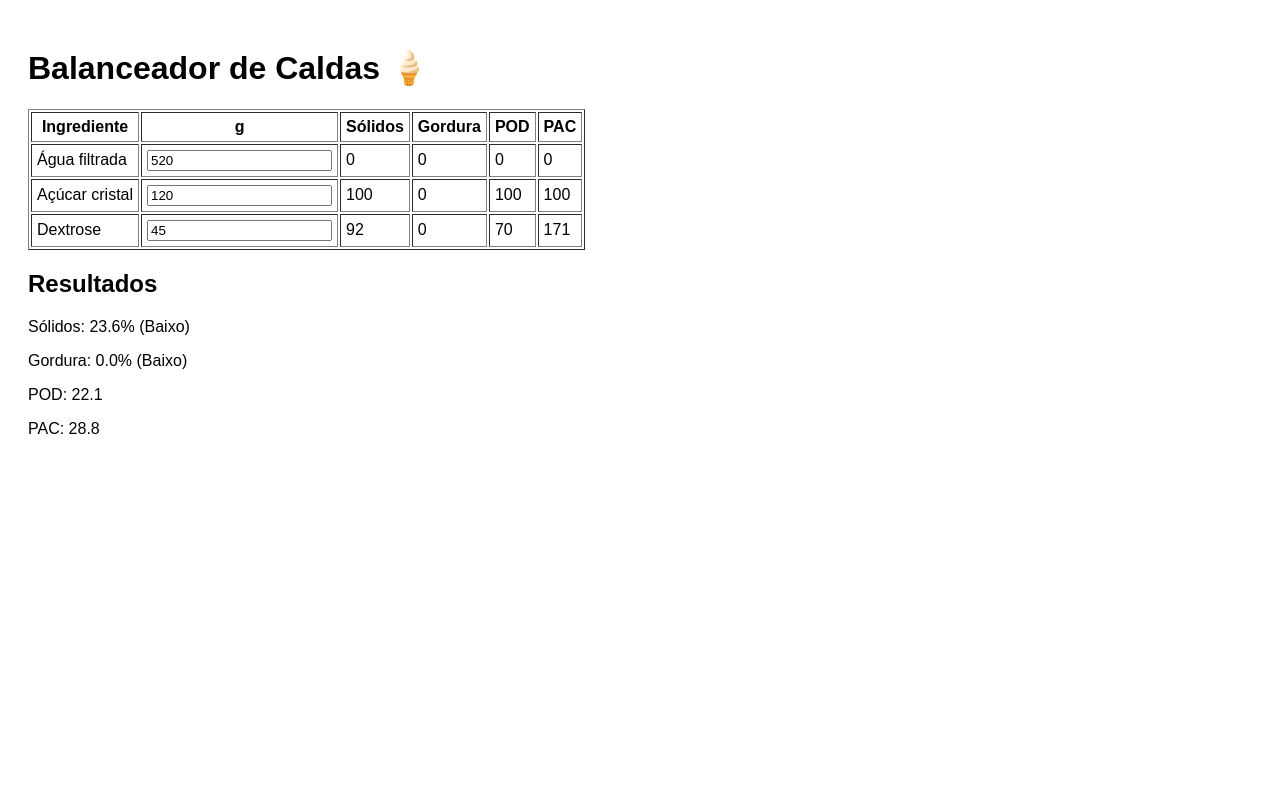
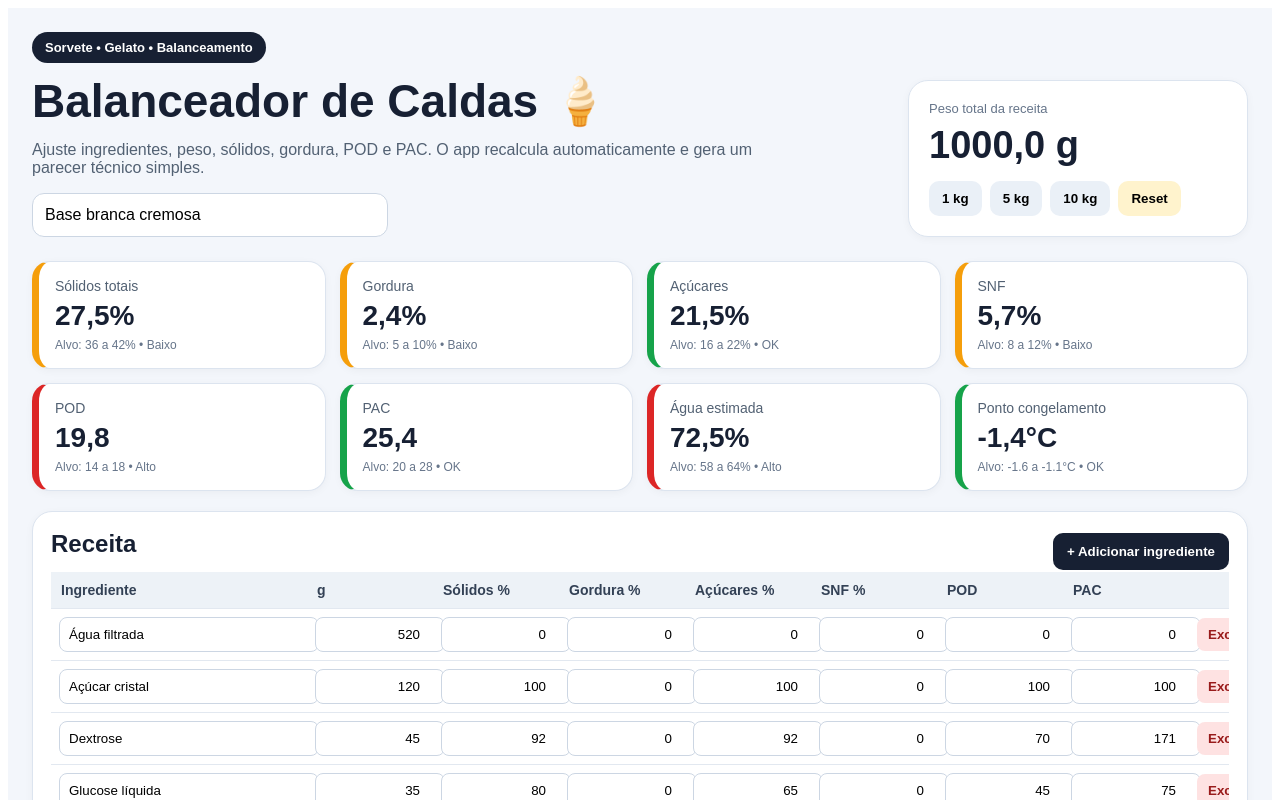
Before and after one commit to vasconcellosflori-code/Meu-balanceador-de-Caldas-de-Sorvetes, a React (Vite) app: page / in a window 1280 px wide. Shown: the top 800 px of the page. Built offline with nearby package versions, Linux system fonts and the light colour scheme.

Commit message:
Update App.jsx

```diff
--- a/src/App.jsx
+++ b/src/App.jsx
@@ -1,93 +1,266 @@
 import React, { useMemo, useState } from "react";
 import { createRoot } from "react-dom/client";
 
-const baseIngredients = [
-  { id: 1, name: "Água filtrada", grams: 520, solids: 0, fat: 0, sugar: 0, snf: 0, pod: 0, pac: 0 },
-  { id: 2, name: "Açúcar cristal", grams: 120, solids: 100, fat: 0, sugar: 100, snf: 0, pod: 100, pac: 100 },
-  { id: 3, name: "Dextrose", grams: 45, solids: 92, fat: 0, sugar: 92, snf: 0, pod: 70, pac: 171 }
+const ingredientesIniciais = [
+  { id: 1, nome: "Água filtrada", g: 520, solidos: 0, gordura: 0, acucares: 0, snf: 0, pod: 0, pac: 0 },
+  { id: 2, nome: "Açúcar cristal", g: 120, solidos: 100, gordura: 0, acucares: 100, snf: 0, pod: 100, pac: 100 },
+  { id: 3, nome: "Dextrose", g: 45, solidos: 92, gordura: 0, acucares: 92, snf: 0, pod: 70, pac: 171 },
+  { id: 4, nome: "Glucose líquida", g: 35, solidos: 80, gordura: 0, acucares: 65, snf: 0, pod: 45, pac: 75 },
+  { id: 5, nome: "Leite integral", g: 160, solidos: 12, gordura: 3.2, acucares: 4.8, snf: 8.8, pod: 4.8, pac: 4.8 },
+  { id: 6, nome: "Creme de leite 25%", g: 75, solidos: 31, gordura: 25, acucares: 3, snf: 6, pod: 3, pac: 3 },
+  { id: 7, nome: "Leite em pó desnatado", g: 40, solidos: 96, gordura: 1, acucares: 52, snf: 95, pod: 52, pac: 52 },
+  { id: 8, nome: "Estabilizante", g: 5, solidos: 100, gordura: 0, acucares: 0, snf: 0, pod: 0, pac: 0 }
 ];
 
-const targets = {
-  solids: [36, 42],
-  fat: [5, 10],
+const faixas = {
+  solidos: [36, 42],
+  gordura: [5, 10],
+  acucares: [16, 22],
+  snf: [8, 12],
   pod: [14, 18],
-  pac: [20, 28]
+  pac: [20, 28],
+  agua: [58, 64]
 };
 
-function format(n){ return Number(n || 0).toFixed(1); }
-
-function status(value, [min, max]){
-  if(value < min) return "Baixo";
-  if(value > max) return "Alto";
-  return "OK";
+function num(valor) {
+  return Number(valor || 0);
 }
 
-function App(){
-  const [ingredients, setIngredients] = useState(baseIngredients);
+function fmt(valor) {
+  return Number(valor || 0).toFixed(1).replace(".", ",");
+}
 
-  const totalGrams = useMemo(() =>
-    ingredients.reduce((sum, item) => sum + Number(item.grams || 0), 0),
-    [ingredients]
-  );
+function status(valor, faixa) {
+  if (valor < faixa[0]) return "baixo";
+  if (valor > faixa[1]) return "alto";
+  return "ok";
+}
 
-  const totals = useMemo(() => {
-    const total = totalGrams || 1;
-    const calc = key => ingredients.reduce(
-      (sum, item) => sum + Number(item.grams || 0) * Number(item[key] || 0) / 100,
-      0
-    ) / total * 100;
+function textoStatus(valor, faixa) {
+  const s = status(valor, faixa);
+  if (s === "ok") return "OK";
+  if (s === "baixo") return "Baixo";
+  return "Alto";
+}
+
+function corStatus(valor, faixa) {
+  const s = status(valor, faixa);
+  if (s === "ok") return "#16a34a";
+  if (s === "baixo") return "#f59e0b";
+  return "#dc2626";
+}
+
+function App() {
+  const [nomeReceita, setNomeReceita] = useState("Base branca cremosa");
+  const [ingredientes, setIngredientes] = useState(ingredientesIniciais);
+
+  const pesoTotal = useMemo(() => {
+    return ingredientes.reduce((soma, item) => soma + num(item.g), 0);
+  }, [ingredientes]);
+
+  const totais = useMemo(() => {
+    const total = pesoTotal || 1;
+    const calc = (campo) => ingredientes.reduce((soma, item) => soma + num(item.g) * num(item[campo]) / 100, 0) / total * 100;
+
+    const solidos = calc("solidos");
+    const gordura = calc("gordura");
+    const acucares = calc("acucares");
+    const snf = calc("snf");
+    const pod = calc("pod");
+    const pac = calc("pac");
+    const agua = 100 - solidos;
 
     return {
-      solids: calc("solids"),
-      fat: calc("fat"),
-      pod: calc("pod"),
-      pac: calc("pac")
+      solidos,
+      gordura,
+      acucares,
+      snf,
+      pod,
+      pac,
+      agua,
+      pontoCongelamento: pac * -0.055
     };
-  }, [ingredients, totalGrams]);
+  }, [ingredientes, pesoTotal]);
 
-  function update(id, field, value){
-    setIngredients(rows => rows.map(row => row.id === id ? {
-      ...row,
-      [field]: Number(value)
-    } : row));
+  function atualizar(id, campo, valor) {
+    setIngredientes(lista => lista.map(item => item.id === id ? {
+      ...item,
+      [campo]: campo === "nome" ? valor : Number(valor)
+    } : item));
   }
 
+  function adicionarIngrediente() {
+    setIngredientes(lista => [...lista, {
+      id: Date.now(),
+      nome: "Novo ingrediente",
+      g: 0,
+      solidos: 0,
+      gordura: 0,
+      acucares: 0,
+      snf: 0,
+      pod: 0,
+      pac: 0
+    }]);
+  }
+
+  function removerIngrediente(id) {
+    setIngredientes(lista => lista.filter(item => item.id !== id));
+  }
+
+  function escalarReceita(novoPeso) {
+    const atual = pesoTotal || 1;
+    const fator = novoPeso / atual;
+    setIngredientes(lista => lista.map(item => ({
+      ...item,
+      g: Math.round(num(item.g) * fator * 10) / 10
+    })));
+  }
+
+  function resetar() {
+    setNomeReceita("Base branca cremosa");
+    setIngredientes(ingredientesIniciais);
+  }
+
+  const parecer = [];
+  if (totais.solidos < faixas.solidos[0]) parecer.push("Sólidos baixos: tendência de calda mais aquosa, menor corpo e maior risco de cristais de gelo.");
+  if (totais.solidos > faixas.solidos[1]) parecer.push("Sólidos altos: produto pode ficar pesado, denso e com menor sensação de frescor.");
+  if (totais.gordura < faixas.gordura[0]) parecer.push("Gordura baixa: menor cremosidade e menor sensação de corpo.");
+  if (totais.gordura > faixas.gordura[1]) parecer.push("Gordura alta: pode deixar o produto pesado e mascarar sabor.");
+  if (totais.pac < faixas.pac[0]) parecer.push("PAC baixo: tendência de endurecer demais no freezer.");
+  if (totais.pac > faixas.pac[1]) parecer.push("PAC alto: tendência de ficar mole demais.");
+  if (totais.pod < faixas.pod[0]) parecer.push("POD baixo: dulçor discreto, pode faltar percepção de sabor.");
+  if (totais.pod > faixas.pod[1]) parecer.push("POD alto: dulçor elevado, pode ficar enjoativo.");
+  if (parecer.length === 0) parecer.push("Calda dentro de uma faixa equilibrada para uma base cremosa. Faça validação prática de maturação, batimento e freezer.");
+
+  const cards = [
+    ["Sólidos totais", totais.solidos, "%", faixas.solidos],
+    ["Gordura", totais.gordura, "%", faixas.gordura],
+    ["Açúcares", totais.acucares, "%", faixas.acucares],
+    ["SNF", totais.snf, "%", faixas.snf],
+    ["POD", totais.pod, "", faixas.pod],
+    ["PAC", totais.pac, "", faixas.pac],
+    ["Água estimada", totais.agua, "%", faixas.agua],
+    ["Ponto congelamento", totais.pontoCongelamento, "°C", [-1.6, -1.1]]
+  ];
+
   return (
-    <div style={{padding:20,fontFamily:"Arial"}}>
-      <h1>Balanceador de Caldas 🍦</h1>
+    <div style={styles.page}>
+      <div style={styles.container}>
+        <header style={styles.header}>
+          <div>
+            <div style={styles.badge}>Sorvete • Gelato • Balanceamento</div>
+            <h1 style={styles.title}>Balanceador de Caldas 🍦</h1>
+            <p style={styles.subtitle}>Ajuste ingredientes, peso, sólidos, gordura, POD e PAC. O app recalcula automaticamente e gera um parecer técnico simples.</p>
+            <input style={styles.recipeInput} value={nomeReceita} onChange={(e) => setNomeReceita(e.target.value)} />
+          </div>
 
-      <table border="1" cellPadding="5">
+          <div style={styles.totalBox}>
+            <div style={styles.smallLabel}>Peso total da receita</div>
+            <div style={styles.totalWeight}>{fmt(pesoTotal)} g</div>
+            <div style={styles.buttonRow}>
+              <button style={styles.button} onClick={() => escalarReceita(1000)}>1 kg</button>
+              <button style={styles.button} onClick={() => escalarReceita(5000)}>5 kg</button>
+              <button style={styles.button} onClick={() => escalarReceita(10000)}>10 kg</button>
+              <button style={styles.buttonLight} onClick={resetar}>Reset</button>
+            </div>
+          </div>
+        </header>
+
+        <section style={styles.cards}>
+          {cards.map(([titulo, valor, unidade, faixa]) => (
+            <div key={titulo} style={{...styles.card, borderLeft: `7px solid ${corStatus(valor, faixa)}`}}>
+              <div style={styles.cardTitle}>{titulo}</div>
+              <div style={styles.cardValue}>{fmt(valor)}{unidade}</div>
+              <div style={styles.cardFooter}>Alvo: {faixa[0]} a {faixa[1]}{unidade} • {textoStatus(valor, faixa)}</div>
+            </div>
+          ))}
+        </section>
+
+        <section style={styles.panel}>
+          <div style={styles.panelHeader}>
+            <h2 style={styles.h2}>Receita</h2>
+            <button style={styles.primaryButton} onClick={adicionarIngrediente}>+ Adicionar ingrediente</button>
+          </div>
+
+          <div style={styles.tableWrap}>
+            <table style={styles.table}>
               <thead>
                 <tr>
-            <th>Ingrediente</th>
-            <th>g</th>
-            <th>Sólidos</th>
-            <th>Gordura</th>
-            <th>POD</th>
-            <th>PAC</th>
+                  <th style={styles.th}>Ingrediente</th>
+                  <th style={styles.th}>g</th>
+                  <th style={styles.th}>Sólidos %</th>
+                  <th style={styles.th}>Gordura %</th>
+                  <th style={styles.th}>Açúcares %</th>
+                  <th style={styles.th}>SNF %</th>
+                  <th style={styles.th}>POD</th>
+                  <th style={styles.th}>PAC</th>
+                  <th style={styles.th}></th>
                 </tr>
               </thead>
               <tbody>
-          {ingredients.map(i=> (
-            <tr key={i.id}>
-              <td>{i.name}</td>
-              <td><input type="number" value={i.grams} onChange={e=>update(i.id,"grams",e.target.value)} /></td>
-              <td>{i.solids}</td>
-              <td>{i.fat}</td>
-              <td>{i.pod}</td>
-              <td>{i.pac}</td>
+                {ingredientes.map(item => (
+                  <tr key={item.id}>
+                    <td style={styles.td}><input style={styles.inputName} value={item.nome} onChange={(e) => atualizar(item.id, "nome", e.target.value)} /></td>
+                    {["g", "solidos", "gordura", "acucares", "snf", "pod", "pac"].map(campo => (
+                      <td style={styles.td} key={campo}>
+                        <input style={styles.inputNumber} type="number" value={item[campo]} onChange={(e) => atualizar(item.id, campo, e.target.value)} />
+                      </td>
+                    ))}
+                    <td style={styles.td}><button style={styles.deleteButton} onClick={() => removerIngrediente(item.id)}>Excluir</button></td>
                   </tr>
                 ))}
               </tbody>
             </table>
+          </div>
+        </section>
 
-      <h2>Resultados</h2>
-      <p>Sólidos: {format(totals.solids)}% ({status(totals.solids, targets.solids)})</p>
-      <p>Gordura: {format(totals.fat)}% ({status(totals.fat, targets.fat)})</p>
-      <p>POD: {format(totals.pod)}</p>
-      <p>PAC: {format(totals.pac)}</p>
+        <section style={styles.panel}>
+          <h2 style={styles.h2}>Parecer técnico</h2>
+          {parecer.map((texto, index) => (
+            <p key={index} style={styles.note}>{texto}</p>
+          ))}
+        </section>
+
+        <section style={styles.panel}>
+          <h2 style={styles.h2}>Como usar</h2>
+          <p style={styles.note}>1. Ajuste os gramas de cada ingrediente. 2. Altere os parâmetros técnicos conforme a ficha técnica do fornecedor. 3. Observe POD, PAC, sólidos, gordura e água. 4. Use os botões 1 kg, 5 kg e 10 kg para escalar a receita.</p>
+        </section>
+      </div>
     </div>
   );
 }
 
-createRoot(document.getElementById("root")).render(<App/>);
+const styles = {
+  page: { background: "#f3f6fb", minHeight: "100vh", padding: 24, fontFamily: "Arial, sans-serif", color: "#172033" },
+  container: { maxWidth: 1300, margin: "0 auto" },
+  header: { display: "grid", gridTemplateColumns: "1fr 340px", gap: 24, alignItems: "end", marginBottom: 24 },
+  badge: { display: "inline-block", background: "#172033", color: "white", padding: "8px 13px", borderRadius: 999, fontSize: 13, fontWeight: "bold" },
+  title: { fontSize: 46, margin: "14px 0 10px", lineHeight: 1.05 },
+  subtitle: { color: "#526173", fontSize: 16, maxWidth: 760 },
+  recipeInput: { padding: 12, borderRadius: 12, border: "1px solid #ccd6e3", width: 330, fontSize: 16 },
+  totalBox: { background: "white", border: "1px solid #dce4ef", borderRadius: 20, padding: 20, boxShadow: "0 2px 8px rgba(0,0,0,.04)" },
+  smallLabel: { color: "#66758a", fontSize: 13 },
+  totalWeight: { fontSize: 38, fontWeight: "bold", margin: "8px 0 14px" },
+  buttonRow: { display: "flex", flexWrap: "wrap", gap: 8 },
+  button: { background: "#eaf0f7", border: 0, borderRadius: 10, padding: "10px 13px", fontWeight: "bold", cursor: "pointer" },
+  buttonLight: { background: "#fff3cd", border: 0, borderRadius: 10, padding: "10px 13px", fontWeight: "bold", cursor: "pointer" },
+  primaryButton: { background: "#172033", color: "white", border: 0, borderRadius: 10, padding: "11px 14px", fontWeight: "bold", cursor: "pointer" },
+  cards: { display: "grid", gridTemplateColumns: "repeat(4, 1fr)", gap: 14, marginBottom: 20 },
+  card: { background: "white", border: "1px solid #dce4ef", borderRadius: 18, padding: 16, boxShadow: "0 2px 8px rgba(0,0,0,.04)" },
+  cardTitle: { color: "#526173", fontSize: 14 },
+  cardValue: { fontSize: 28, fontWeight: "bold", margin: "6px 0" },
+  cardFooter: { color: "#66758a", fontSize: 12 },
+  panel: { background: "white", border: "1px solid #dce4ef", borderRadius: 20, padding: 18, marginBottom: 20, boxShadow: "0 2px 8px rgba(0,0,0,.04)" },
+  panelHeader: { display: "flex", justifyContent: "space-between", alignItems: "center", gap: 16 },
+  h2: { margin: "0 0 14px", fontSize: 24 },
+  tableWrap: { overflowX: "auto" },
+  table: { width: "100%", borderCollapse: "collapse", minWidth: 1100 },
+  th: { background: "#edf2f7", padding: 10, textAlign: "left", color: "#334155", fontSize: 14 },
+  td: { borderTop: "1px solid #e2e8f0", padding: 8 },
+  inputName: { width: "100%", minWidth: 220, padding: 9, borderRadius: 8, border: "1px solid #ccd6e3" },
+  inputNumber: { width: "100%", minWidth: 90, padding: 9, borderRadius: 8, border: "1px solid #ccd6e3", textAlign: "right" },
+  deleteButton: { background: "#fee2e2", color: "#991b1b", border: 0, borderRadius: 8, padding: "9px 11px", fontWeight: "bold", cursor: "pointer" },
+  note: { background: "#f8fafc", border: "1px solid #e2e8f0", padding: 12, borderRadius: 12, color: "#334155", margin: "8px 0" }
+};
+
+createRoot(document.getElementById("root")).render(<App />);
```
Lines whose indentation alone changed are shown as unchanged.
